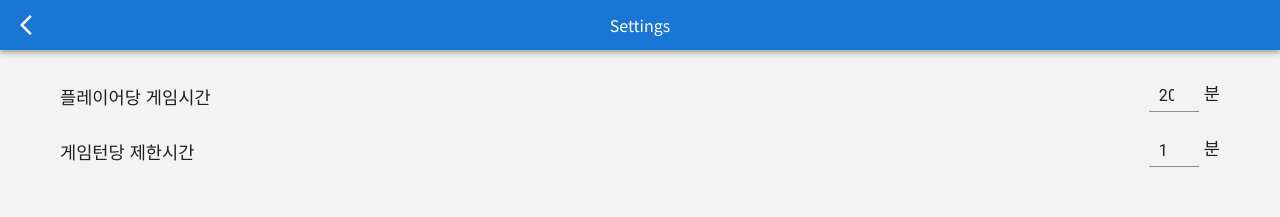
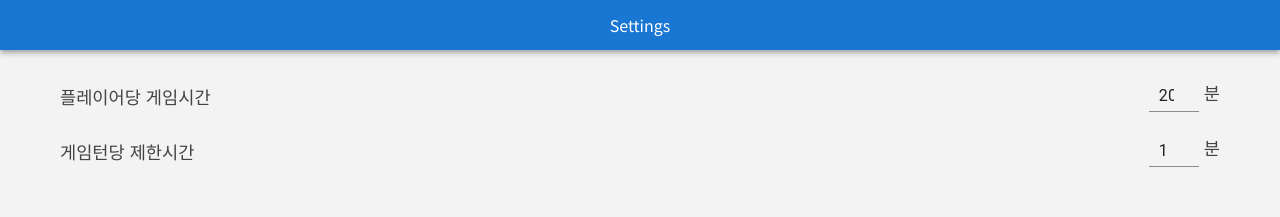
Before and after one commit to sumzdev/game-timer, a React (Vite) app: page / in a window 1280 px wide. Shown: the top 217 px of the page. Built offline with nearby package versions, Linux system fonts and the light colour scheme.

Commit message:
Fix: 최초 Setting 등록 필수 설정

```diff
--- a/src/components/Header.tsx
+++ b/src/components/Header.tsx
@@ -137,6 +137,7 @@ function Header({
       <SettingDialog
         isOpen={isOpenSetting}
         curSetting={curSetting}
+        initialized={initialized}
         onClose={() => setIsOpenSetting(false)}
         handleSubmitSetting={handleSubmitSetting}
       />
--- a/src/components/SettingDialog.tsx
+++ b/src/components/SettingDialog.tsx
@@ -18,6 +18,7 @@ import UIRadioGroup from "./UIRadioGroup";
 interface SettingDialogProps {
   isOpen: boolean;
   curSetting: SettingProps;
+  initialized: boolean;
   handleSubmitSetting: ({
     totalMinutes,
     turnLimitMinutes,
@@ -86,10 +87,11 @@ const InputWrapper = styled.div`
 
 const Label = styled.label`
   font-size: 1.1rem;
+  font-weight: 500;
+  color: var(--font-color);
 `;
 
-const UnitLabel = styled.div`
-  font-size: 1.1rem;
+const UnitLabel = styled(Label)`
   margin-left: 5px;
 `;
 
@@ -113,6 +115,7 @@ const SubmitButton = styled(Button)`
 function SettingDialog({
   isOpen,
   curSetting,
+  initialized,
   handleSubmitSetting,
   onClose,
 }: SettingDialogProps) {
@@ -145,9 +148,11 @@ function SettingDialog({
       <Container>
         <Bar>
           <p>Settings</p>
-          <CloseButton onClick={handleClose}>
-            <ArrowBackIosIcon />
-          </CloseButton>
+          {initialized && (
+            <CloseButton onClick={handleClose}>
+              <ArrowBackIosIcon />
+            </CloseButton>
+          )}
         </Bar>
         <SettingForm onSubmit={handleSubmit(onSubmit)}>
           <InputContainer>
```
